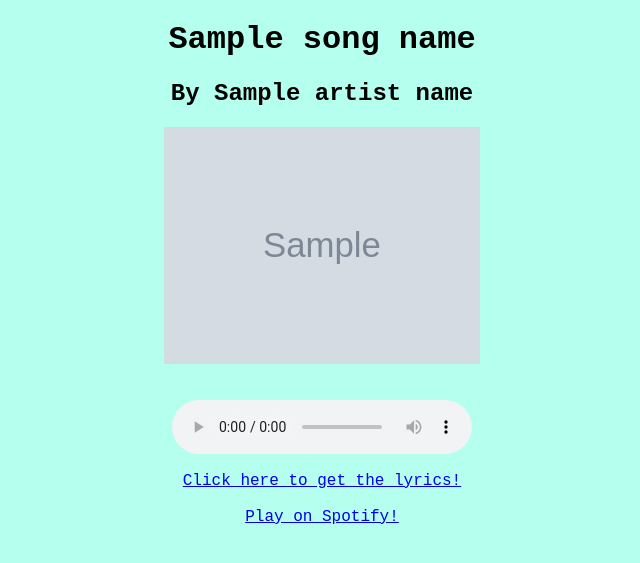
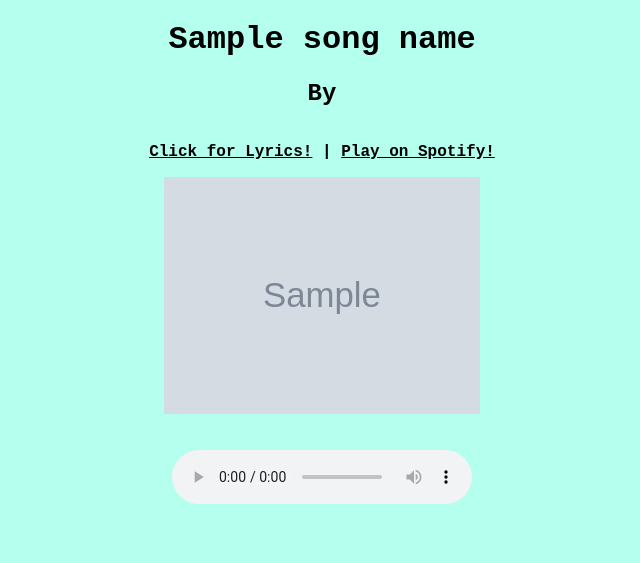
Before and after one commit to NJIT-CS490-SP21/project1-as3627, a Flask app: template templates/index.html in a window 1280 px wide. Shown: the top 563 px of the page, without its empty margins (318-958 px from the left). Run offline with Flask 2, Linux system fonts and the light colour scheme; the template is opened without the code that fills it: most values are stand-ins (such as "Sample title", 1, 10 or a date in 2020); grey boxes marked "Sample" are stand-in pictures.

Commit message:
Handeled multiple artists for 1 song, cleaned up html/css, added link to spotify, and some more comments.

```diff
--- a/app.py
+++ b/app.py
@@ -13,25 +13,30 @@
 def hello_world():
     """ Returns root endpoint HTML """
 
-    # These are temp: but belong to Arianna Grande, Hollywood Principle, Dua Lipa, Sia
-    ids = ['66CXWjxzNUsdJxJ2JdwvnR', '6ldZGvFDjs6KafLouTBHJ9', '6M2wZ9GZgrQXHCFfjv46we', '5WUlDfRSoLAfcVSX1WnrxN']
+    # These can be swapped out for any artist URI.
+    # The ones in this list are (in order): Arianna Grande, Dua Lipa, Sia
+    ids = ['66CXWjxzNUsdJxJ2JdwvnR', '6M2wZ9GZgrQXHCFfjv46we', '5WUlDfRSoLAfcVSX1WnrxN']
 
     idx = random.randint(0, len(ids) - 1)
 
     # Pass the random index through to get info for a randomly chosen artist.
     info = get_info(ids[idx])
 
-    lyrics = get_lyrics(info[0], info[1])
+    lyrics = get_lyrics(info[0], info[1][0])
+    total_artists = len(info[1])
 
+    # Pass every variable we need to the front end.
     return render_template(
         "index.html",
        song_name=info[0],
        artist_name=info[1],
+       total_artists=total_artists,
        song_img=info[2],
        song_preview=info[3],
        spotify_url=info[4],
        lyrics_link = lyrics,
     )
+
 # Runs the app
 app.run(
     host=os.getenv('IP', '0.0.0.0'),
--- a/genius.py
+++ b/genius.py
@@ -5,10 +5,13 @@
 
 load_dotenv(find_dotenv())
 
+# Unlike the Spotify API we only need the Access token (Key)
 GENIUS_KEY =  os.getenv('GENIUS_KEY')
 
+# We get the lyrics by passing in the song name and artist name.
 def get_lyrics(song_name, artist_name):
 
+    # We use the search API
     URL = 'https://api.genius.com/search'
 
     headers = {'Authorization': 'Bearer ' + GENIUS_KEY}
@@ -16,8 +19,10 @@
     data = {'q': song_name + ' ' + artist_name}
 
     response = requests.get(URL, data=data, headers=headers)
+
     response = response.json()
 
+    # Set these equal to None if no lyrics are found.
     remote_song_info = None
     lyric_url = None
 
--- a/spoti.py
+++ b/spoti.py
@@ -47,7 +47,14 @@
     rand = random.randint(0, len(data['tracks']) - 1)
 
     song_name = data['tracks'][rand]['name']
-    artist_name = data['tracks'][rand]['artists'][0]['name']
+
+    # Handling multiple artists for one song
+    artist_name = []
+    total = len(data['tracks'][rand]['artists'])
+    for i in range(total):
+        artist_name.append(data['tracks'][rand]['artists'][i]['name'])
+
+
     song_img = data['tracks'][rand]['album']['images'][0]['url']
     song_preview = data['tracks'][rand]['preview_url']
     spotify_url = data['tracks'][rand]['external_urls']['spotify']
--- a/static/style.css
+++ b/static/style.css
@@ -13,3 +13,7 @@
      justify-content: center;
 
 }
+
+.new_link{
+    color: black;
+}
--- a/templates/index.html
+++ b/templates/index.html
@@ -1,5 +1,7 @@
 <!DOCTYPE html>
 <html>
+
+<title>Music Discovery by Deep</title>
 
 <head>
     <link rel="stylesheet" href={{ url_for( 'static', filename='style.css' ) }} />
@@ -9,7 +11,31 @@
 
     <div class = "container">
         <h1 class = "info">{{ song_name }} </h5>
-        <h2 class = "info">By {{ artist_name }}</h5>
+        <h2 class = "info">By
+        {% for i in range(total_artists) %}
+            {% if i == total_artists-1 %}
+                {{ artist_name[i] }}
+            {% else %}
+                {{ artist_name[i] }} |
+            {% endif %}
+        {% endfor %}
+        </h2>
+
+        <div class ="info">
+            <b><p>
+            {% if lyrics_link == None %}
+                    Lyrics Unavailable | <a class = "new_link" href= {{spotify_url}} target="_blank">Play on Spotify!</a>
+
+            {% else %}
+                    <a class = "new_link" href = {{lyrics_link}} target="_blank">Click for Lyrics!</a>
+                    |
+                    <a class = new_link href= {{spotify_url}} target="_blank">Play on Spotify!</a>
+
+            {% endif %}
+            </p></b>
+        </div>
+
+
         <div class = info>
             <img src= {{song_img}} width="25%" height="25%">
         </div>
@@ -26,23 +52,15 @@
         {% endif %}
 
         <br>
-        <div class = "info">
-            {% if lyrics_link == None %}
-                <h3 class = "info">Lyrics Unavailable</h3>
-            {% else %}
-
-                <a href= {{lyrics_link}} target="_blank">Click here to get the lyrics!</a>
-
-            {% endif %}
-        </div>
-
-        <br>
-
-        <div class = "info">
-            <a href= {{spotify_url}} target="_blank">Play on Spotify!</a>
-        </div>
 
     </div>
+
+<!-- Ascii Dog
+           __
+      (___()'`; (woof)
+      /,    /`
+      \\"--\\
+ -->
 
 </body>
 
```
Also changed, not shown: README.md.
